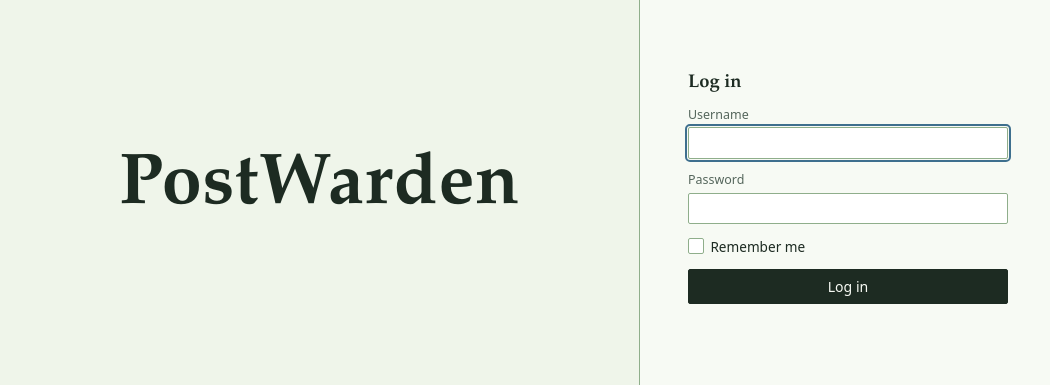
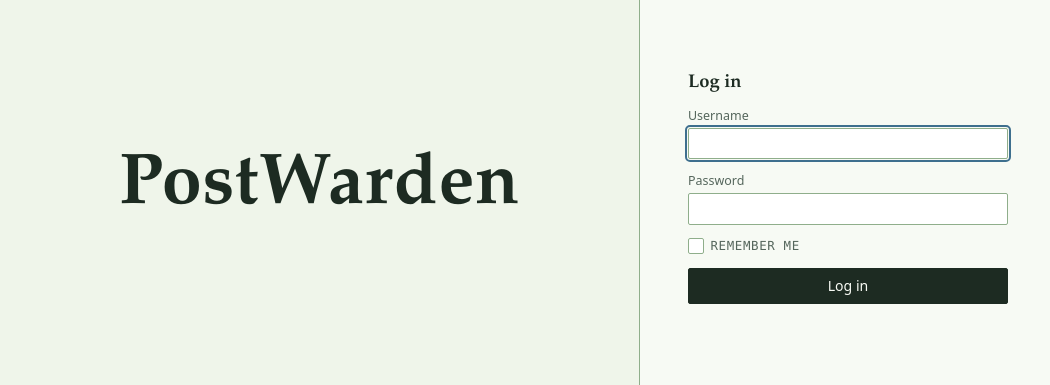
Before and after one commit to PostWardenLabs/PostWarden, a FastAPI app: page /login in a window 1280 px wide. Shown: the part 213-598 px from the top of the page, without its empty margins (0-1050 px from the left). Run offline with FastAPI, Linux system fonts and the light colour scheme; parts of the project's set-up code (start-up, migrations or seed data) failed here and were passed over; some libraries are stand-ins or nearby versions.

Commit message:
UI consistency: bring back the uppercase/mono checkbox style — everywhere
Last session went the other direction (dropped .list-toggle, made every
checkbox plain sentence-case) reasoning that Staging's 'select all'
looked out of place next to Trial Balance's 'show zero balances'.
Feedback says the sentence-case version was actually the odd one out —
a checkbox reads more like a control (same register as table.ledger's
headers and the Journal's dates) than a sentence, across the whole app,
not just above a list. Same fix, opposite direction: one style for
every .checkline, now the mono/uppercase one. No template changes
needed — every checkbox already just uses .checkline.

Co-Authored-By: Claude Sonnet 5 <noreply@anthropic.com>

```diff
--- a/app/static/style.css
+++ b/app/static/style.css
@@ -809,14 +809,18 @@ button.quiet {
   padding: 0.3rem 0.75rem;
 }
 button.quiet:hover { background: var(--paper-deep); }
-/* Every checkbox label in the app uses this one style — Staging's
-   "select all" used to get its own uppercase/mono treatment (.list-toggle,
-   removed) to read as "a control over the list" rather than "a setting,"
-   but in practice that just meant two checkboxes looked like they
-   belonged to different design systems depending on what they happened
-   to control. One consistent look for every checkbox label, full stop. */
+/* Every checkbox label in the app uses this one style: mono/uppercase,
+   the same treatment table.ledger's headers and the Journal's dates
+   already use. This used to be sentence-case (plain .sans), with only
+   Staging's "select all" (.list-toggle) singled out for the mono
+   treatment — reverted per feedback that the sentence-case version was
+   the odd one out, not the other way around: a checkbox reads more like
+   "a control" than "a sentence" across the whole app, not just atop a
+   list. .list-toggle itself stays gone; there's nothing left for a
+   second class to distinguish now that every checkbox looks like this. */
 .checkline { display: flex; align-items: center; gap: 0.4rem;
-             font-size: 0.85rem; color: var(--ink); font-family: var(--sans); }
+             font-family: var(--mono); text-transform: uppercase;
+             letter-spacing: 0.05em; font-size: 0.78rem; color: var(--ink-soft); }
 
 /* Custom checkbox/radio — accent-color alone still leaves the browser's
    own native shape (rounded, its own font/background/border), which
```
Also changed, not shown: 1 other file.
